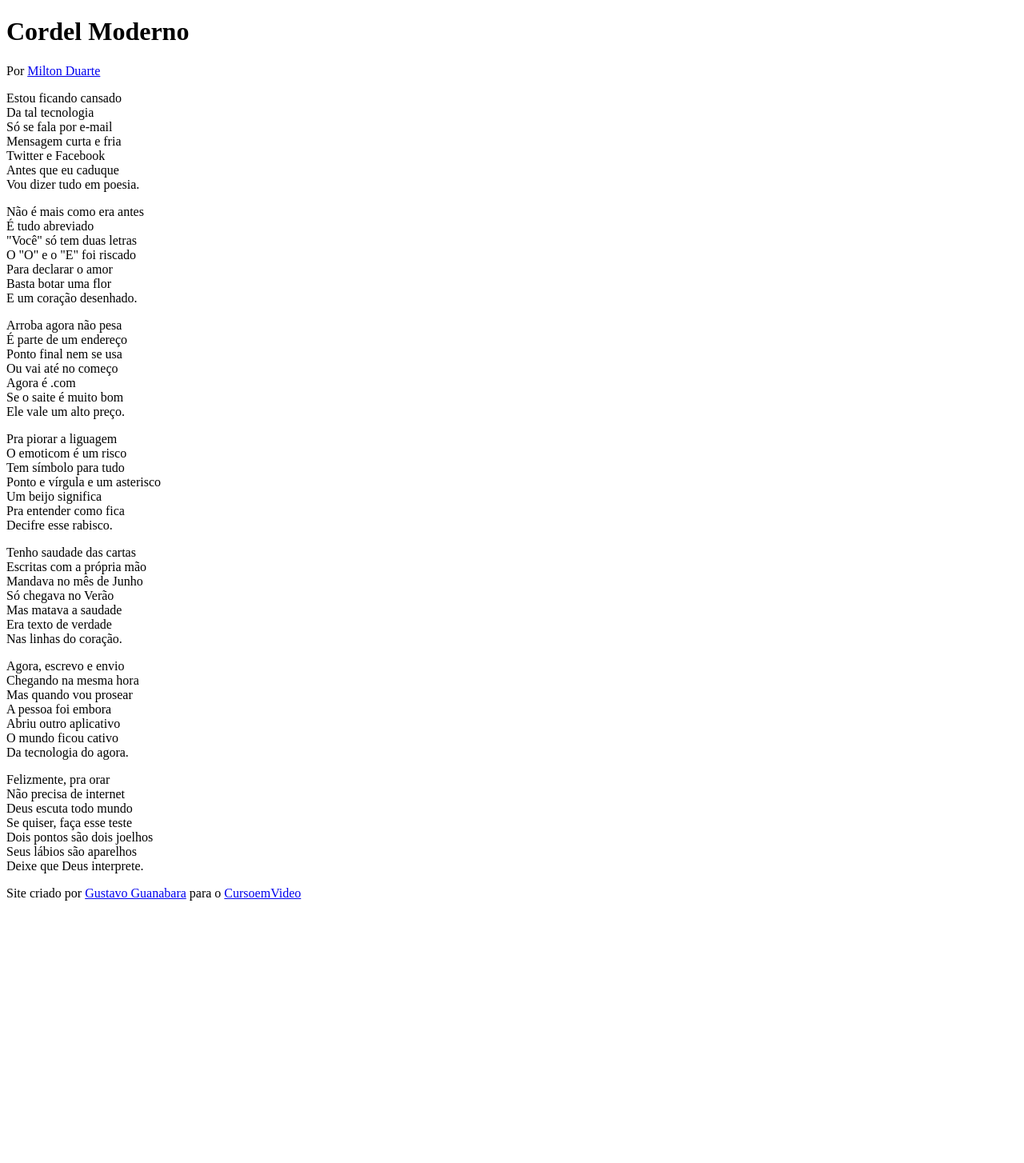
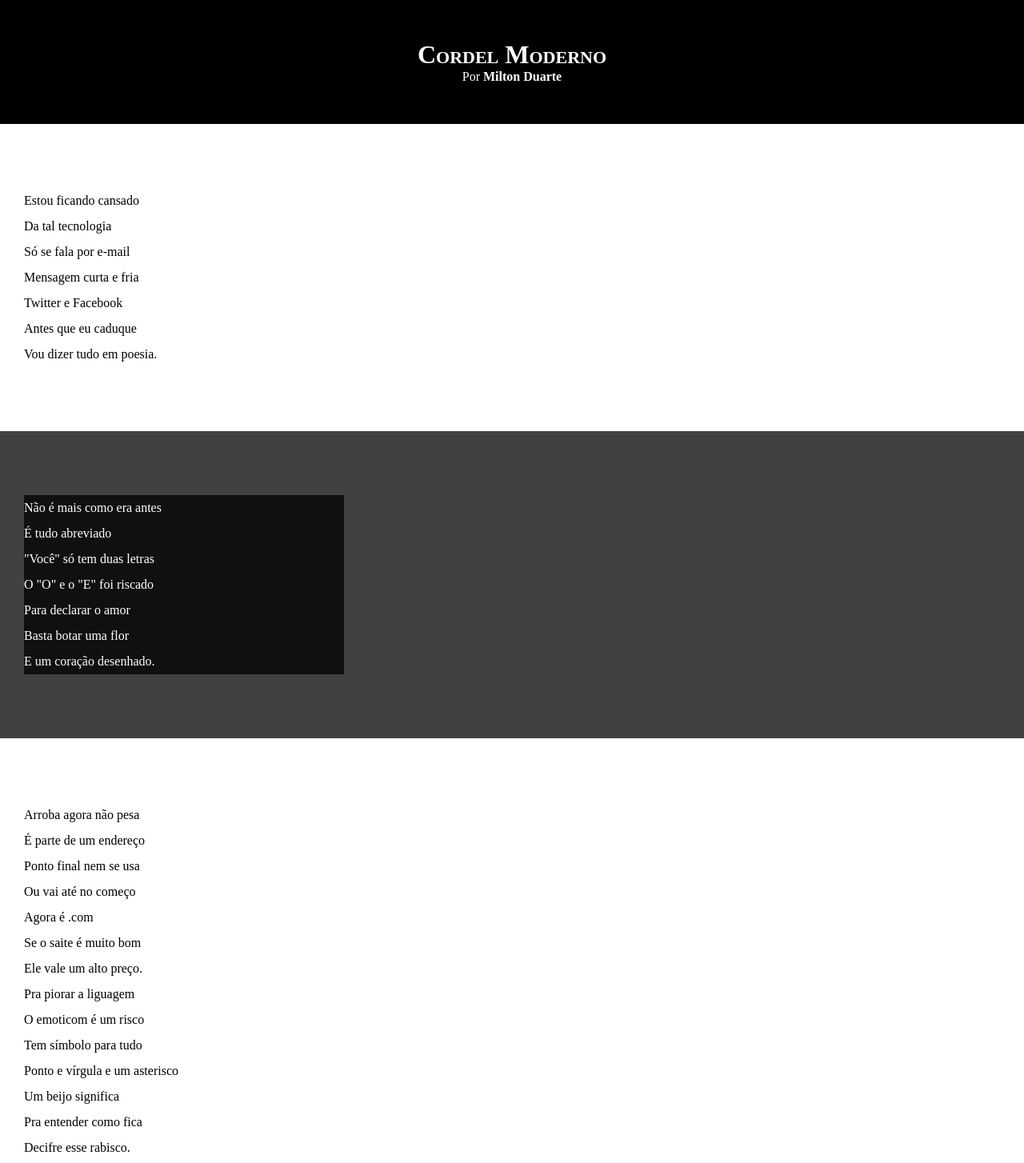
Before and after one commit to Gabrielhenrike/html-css, a plain HTML site: page desafios/d012/index.html in a window 1280 px wide. Shown: the top 1454 px of the page at 80% size. Before the commit the page ends 1142 px from the top, so only its background shows below. Drawn offline with Linux system fonts and the light colour scheme.

Commit message:
atualizei os estilos css

```diff
--- a/desafios/d012/estilo/style.css
+++ b/desafios/d012/estilo/style.css
@@ -1 +1,65 @@
 @charset "UTF-8";
+
+* {
+    margin: 0px;
+    padding: 0px;
+}
+
+html, body {
+    min-height: 100vh;
+    background-color: darkgray;
+}
+
+header {
+    background-color: black;
+    color: white;
+    text-align: center;
+}
+
+header > h1 {
+    padding-top: 50px;
+    font-variant: small-caps;
+}
+
+header > p {
+    padding-bottom: 50px;
+}
+
+header a, footer a {
+    color: white;
+    text-decoration: none;
+    font-weight: bolder;
+}
+
+header a:hover, footer a:hover {
+    text-decoration: underline;
+}
+
+section {
+    padding-top: 10vh;
+    padding-bottom: 10vh;
+    line-height: 2em;
+    padding-left: 30px;
+}
+
+section.normal {
+    background-color: white;
+    color: black;
+}
+
+section.imagem {
+    background-color: rgba(0, 0, 0, 0.61);
+    color: white;
+}
+
+section.imagem > p {
+    width: 400px;
+    background-color: rgba(0, 0, 0, 0.753);
+}
+
+footer {
+    background-color: black;
+    color: white;
+    text-align: center;
+    padding: 10px;
+}
--- a/desafios/d012/index.html
+++ b/desafios/d012/index.html
@@ -12,7 +12,7 @@
         <h1>Cordel Moderno</h1>
         <p>Por <a href="https://www.recantodasletras.com.br/poesias/3186743" target="_blank">Milton Duarte</a></p>
     </header>
-<section>
+<section class="normal">
     <p>
         Estou ficando cansado <br>
         Da tal tecnologia <br>
@@ -24,7 +24,7 @@
     </p>
 </section>
 
-<section>
+<section class="imagem">
     <p>
         Não é mais como era antes <br>
         É tudo abreviado <br>
@@ -36,7 +36,7 @@
     </p>
 </section>
 
-<section>
+<section class="normal">
     <p>
         Arroba agora não pesa <br>
         É parte de um endereço <br>
@@ -58,7 +58,7 @@
     </p>
 </section>
 
-<section>
+<section class="imagem">
     <p>
         Tenho saudade das cartas <br>
         Escritas com a própria mão <br>
@@ -70,7 +70,7 @@
     </p>
 </section>
 
-<section>
+<section class="normal">
     <p>
         Agora, escrevo e envio <br>
         Chegando na mesma hora <br>
@@ -92,7 +92,7 @@
     </p>
 </section>
     <footer>
-        <p>Site criado por <a href="https://gustavoguanabara.github.io" target="_blank">Gustavo Guanabara</a> para o <a href="https://www.cursoemvideo.com" target="_blank">CursoemVideo</a></p>
+        <p>Site recriado por <a href="https://github.com/gabrielhenrike/" target="_blank">Gabriel Henrique</a> para o desafio do <a href="https://www.cursoemvideo.com" target="_blank">CursoemVideo</a></p>
     </footer>
 </body>
 </html>
```
